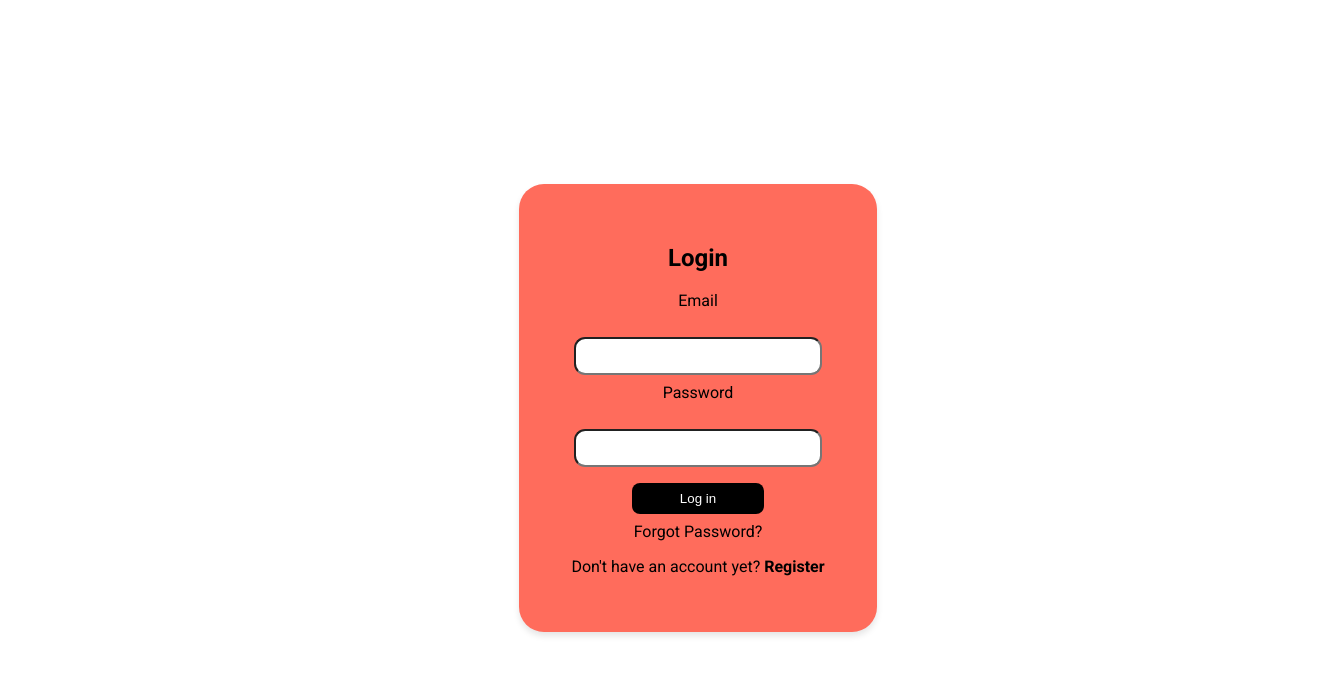
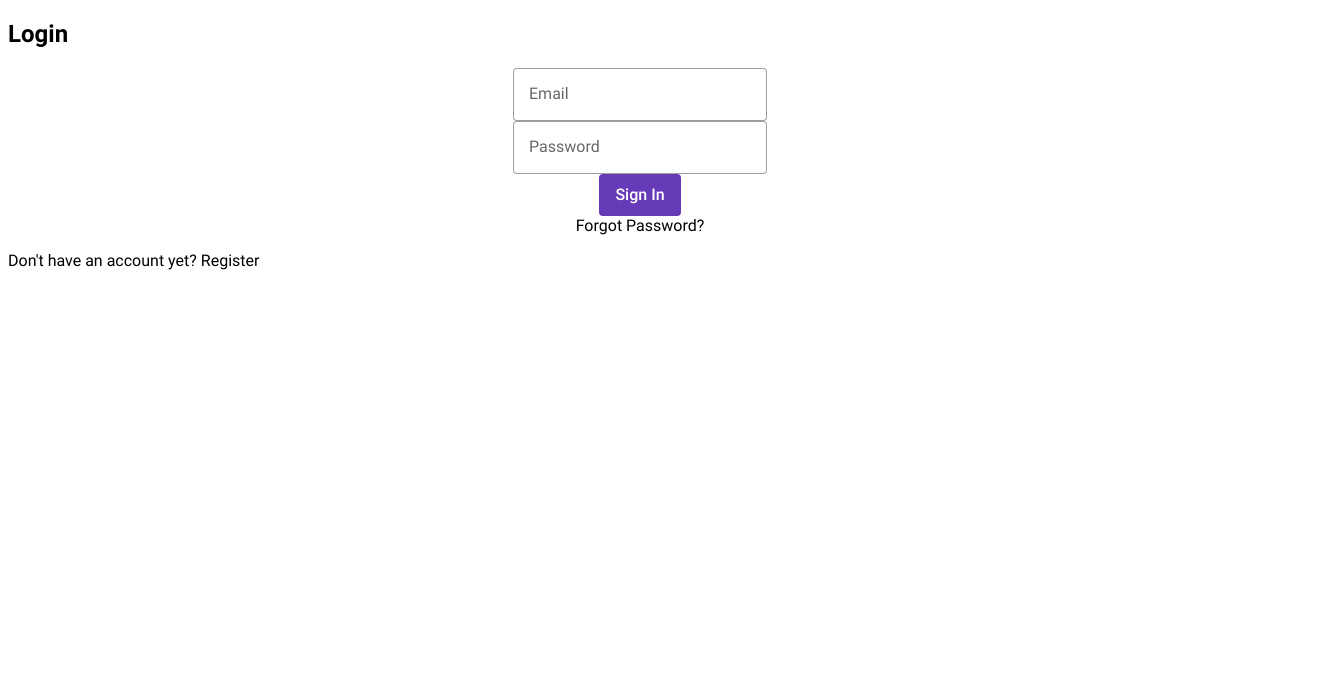
Before and after one commit to fahmi2000/fyp-responding-together, a Vue app: page / in a window 1280 px wide. Shown: the top 674 px of the page, 1338 px wide, since content can reach past the window. Built offline with nearby package versions, Linux system fonts and the light colour scheme; no server answers.

Commit message:
Updated UI component

```diff
--- a/package.json
+++ b/package.json
@@ -10,6 +10,7 @@
   },
   "dependencies": {
     "firebase": "^10.10.0",
+    "primevue": "^3.51.0",
     "vue": "^3.4.21",
     "vue-router": "^4.3.0"
   },
--- a/src/components/Navbar.vue
+++ b/src/components/Navbar.vue
@@ -76,84 +76,4 @@ export default {
 </script>
 
 <style>
-/* Styles as previously described */
-.navbar {
-  display: flex;
-  justify-content: space-between;
-  align-items: center;
-  background-color: #ff6c5c;
-  color: black;
-  padding: 0 2vw;
-  height: 6.25rem;
-  margin-top: 3.125rem;
-  border-radius: 1.5625rem;
-}
-
-.left-content {
-  display: flex;
-  align-items: center;
-  gap: 1.25rem;
-}
-
-.brand {
-  display: flex;
-  align-items: center;
-  gap: 0.625rem;
-}
-
-.brand-content {
-  display: flex;
-  flex-direction: column;
-  gap: 0.625rem;
-}
-
-.brand-text {
-  font-size: 1.25rem;
-  font-weight: 800;
-}
-
-.icon {
-  width: 1.875rem;
-  height: 1.875rem;
-}
-
-.nav-button,
-.dropbtn {
-  background-color: #ff6c5c;
-  color: black;
-  border: none;
-  cursor: pointer;
-}
-
-.nav-button.active,
-.nav-button:active,
-.dropdown-content a:active {
-  background-color: black;
-  color: white;
-}
-
-.dropdown {
-  position: relative;
-  display: inline-block;
-}
-
-.dropdown-content {
-  display: none;
-  position: absolute;
-  background-color: #f9f9f9;
-  min-width: 10rem;
-  box-shadow: 0 8px 16px 0 rgba(0, 0, 0, 0.2);
-  z-index: 1;
-}
-
-.dropdown-content a {
-  color: black;
-  padding: 0.75rem 1rem;
-  text-decoration: none;
-  display: block;
-}
-
-.dropdown:hover .dropdown-content {
-  display: block;
-}
 </style>
--- a/src/main.js
+++ b/src/main.js
@@ -1,17 +1,31 @@
-import './assets/main.css'
+import { createApp } from 'vue';
+import App from './App.vue';
+import router from './router';
+import { projectAuth } from './firebase/config';
 
-import { createApp } from 'vue'
-import App from './App.vue'
-import router from './router'
-import './assets/main.css'
-import { projectAuth } from './firebase/config'
+import PrimeVue from 'primevue/config';
+import 'primevue/resources/themes/md-light-deeppurple/theme.css'
+import InputText from 'primevue/inputtext';
+import FloatLabel from 'primevue/floatlabel';
+import Password from 'primevue/password';
+import Button from 'primevue/button';
+import TabMenu from 'primevue/tabmenu';
 
-let app
+
+let app;
 
 projectAuth.onAuthStateChanged(() => {
     if (!app) {
-        app = createApp(App)
-            .use(router)
-            .mount('#app')
+        app = createApp(App);
+
+        app.use(router);
+        app.use(PrimeVue);
+        app.component('FloatLabel', FloatLabel);
+        app.component('InputText', InputText);
+        app.component('Password', Password);
+        app.component('Button', Button);
+        app.component('TabMenu', TabMenu);
+
+        app.mount('#app');
     }
-})
+});
--- a/src/screens/LandingPage.vue
+++ b/src/screens/LandingPage.vue
@@ -46,61 +46,4 @@ export default {
 </script>
 
 <style>
-.landing-page.container {
-  display: flex;
-  justify-content: center; /* Centers children vertically */
-  align-items: center; /* Centers children horizontally */
-  min-height: 100vh; /* Ensures it takes at least the full height of the viewport */
-  width: 100vw; /* Ensures it takes the full width of the viewport */
-}
-
-.auth-container {
-  display: flex;
-  flex-direction: column;
-  align-items: center;
-  justify-content: center;
-  height: 48vh;
-  width: 23vw;
-  background-color: #ff6c5c;
-  color: black;
-  padding: 2rem;
-  box-shadow: 0 4px 6px rgba(0, 0, 0, 0.1);
-  border-radius: 1.5625rem;
-  /* Ensure horizontal centering if not flexed by parent */
-  margin: 0 auto;
-}
-
-input[type="email"],
-input[type="password"],
-input[type="text"] {
-  width: calc(19rem - 4rem); /* Adjusts width considering padding */
-  height: 2rem;
-  margin: 0.5rem 0; /* Adds a bit of margin for spacing */
-  border-radius: 0.7rem;
-}
-
-button {
-  background-color: black;
-  color: white;
-  padding: 0.5rem 1rem;
-  margin-top: 1rem;
-  border: none;
-  border-radius: 0.5rem;
-  cursor: pointer;
-  width: 8.25rem; /* Adjusts width considering padding */
-  margin: 0.5rem 0; /* Adds a bit of margin for spacing */
-}
-
-button:hover {
-  background-color: #333;
-}
-
-.error {
-  color: white;
-  margin-top: 1rem;
-}
-
-span.bold {
-  font-weight: bold;
-}
 </style>
--- a/src/view/AuthView.vue
+++ b/src/view/AuthView.vue
@@ -1,11 +1,15 @@
 <template>
   <div class="auth-view-container">
     <form @submit.prevent="submitSignInForm" class="auth-form">
-      <label for="email">Email </label><br />
-      <input type="email" required v-model="email" />
-      <label for="Password">Password </label><br />
-      <input type="password" required v-model="password" />
-      <button type="submit">Log in</button>
+      <FloatLabel>
+        <InputText id="email" v-model="email" required />
+        <label for="email">Email</label>
+      </FloatLabel>
+      <FloatLabel>
+        <Password v-model="password" inputId="password" :feedback="false" />
+        <label for="password">Password</label>
+      </FloatLabel>
+      <Button label="Sign In" type="submit" />
     </form>
     <span @click="clickForgotPassword">Forgot Password?</span>
     <div class="error" v-if="error">{{ error }}</div>
@@ -42,24 +46,4 @@ export default {
 </script>
 
 <style>
-.auth-view-container {
-  display: flex;
-  flex-direction: column;
-  align-items: center;
-}
-
-.auth-form {
-  width: 100%; /* Ensures form elements align with the container's width */
-  display: flex;
-  flex-direction: column;
-  align-items: center;
-}
-
-button {
-  cursor: pointer;
-}
-
-.error {
-  color: red;
-}
 </style>
```
Also changed, not shown: 1 other file (tests, documents, lock files or other folders).
